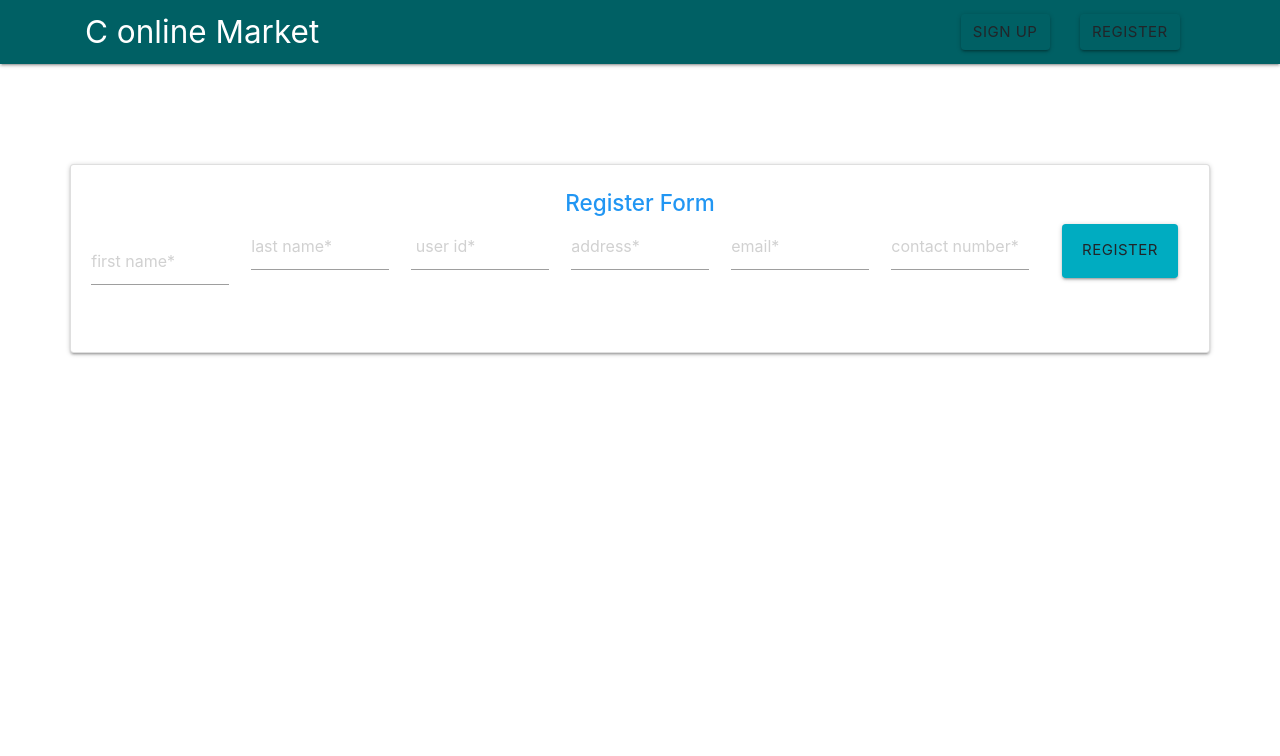
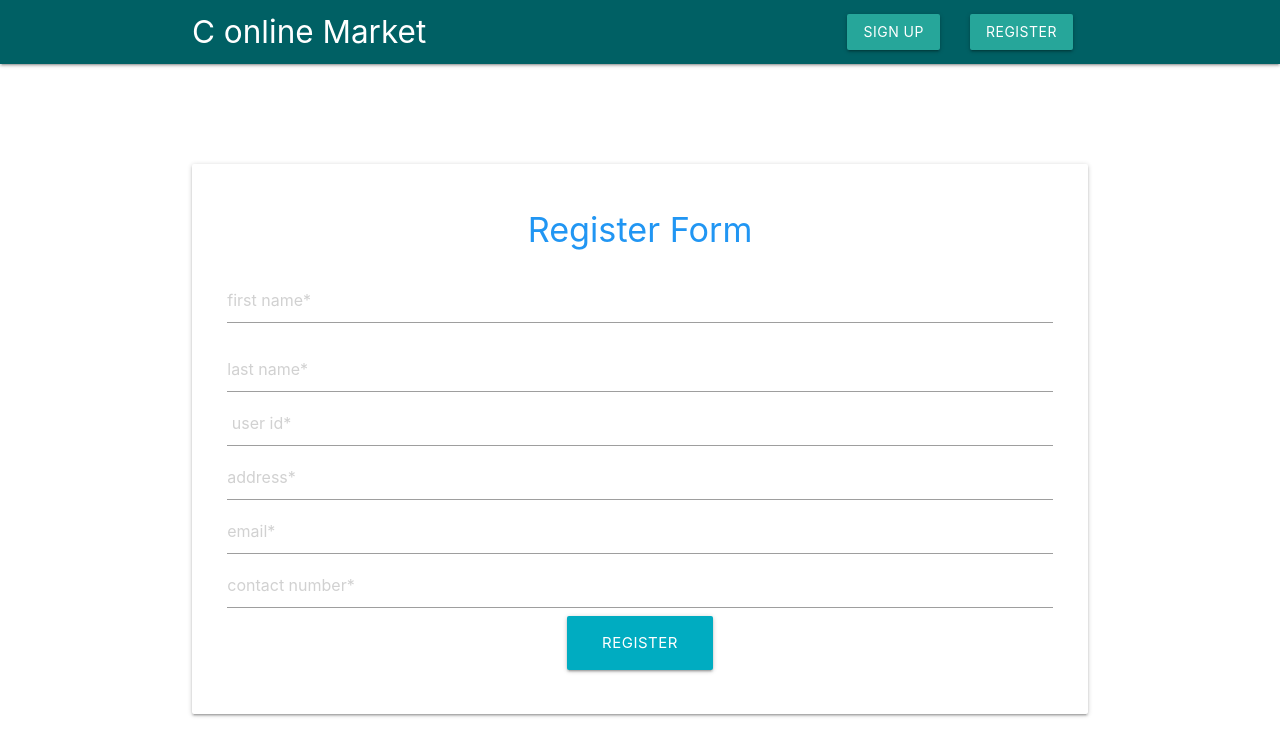
Before and after one commit to ishara28/DB_Sem4_Project, a React (Create React App) app in the folder frontend/: page /register in a window 1280 px wide. Shown: the top 756 px of the page. Built offline with nearby package versions, Linux system fonts and the light colour scheme.

Commit message:
Register file done without validations

```diff
--- a/frontend/src/componets/Register.js
+++ b/frontend/src/componets/Register.js
@@ -42,10 +42,15 @@ export class Register extends Component {
       address: address
     })
       .then(function(response) {
-        console.log(response);
+        if(response.data=="Enter unique user name"){
+          console.log("78564212112")
+
+        }else{
+          console.log(response)
+        }
       })
       .catch(function(error) {
-        console.log("this err",error);
+        console.log(error);
       });
   };
 
@@ -75,7 +80,7 @@ export class Register extends Component {
                     onChange={this.handleChange}
                     value={this.state.first_name}
                     name="first_name"
-                    placeholder="first name*"
+                    placeholder="first name*" required
                   ></input>
                 </div>
               </div>
@@ -99,7 +104,7 @@ export class Register extends Component {
                     onChange={this.handleChange}
                     value={this.state.user_id}
                     name="user_id"
-                    placeholder=" user id*"
+                    placeholder=" user id*" required
                   ></input>
                 </div>
               </div>
--- a/frontend/src/index.js
+++ b/frontend/src/index.js
@@ -4,7 +4,7 @@ import "./index.css";
 import App from "./App";
 import * as serviceWorker from "./serviceWorker";
 import "./materialize/css/materialize.min.css";
-import "bootstrap/dist/css/bootstrap.css";
+// import "bootstrap/dist/css/bootstrap.css";
 
 ReactDOM.render(<App />, document.getElementById("root"));
 
```
Also changed, not shown: 1 other file (tests, documents, lock files or other folders).
